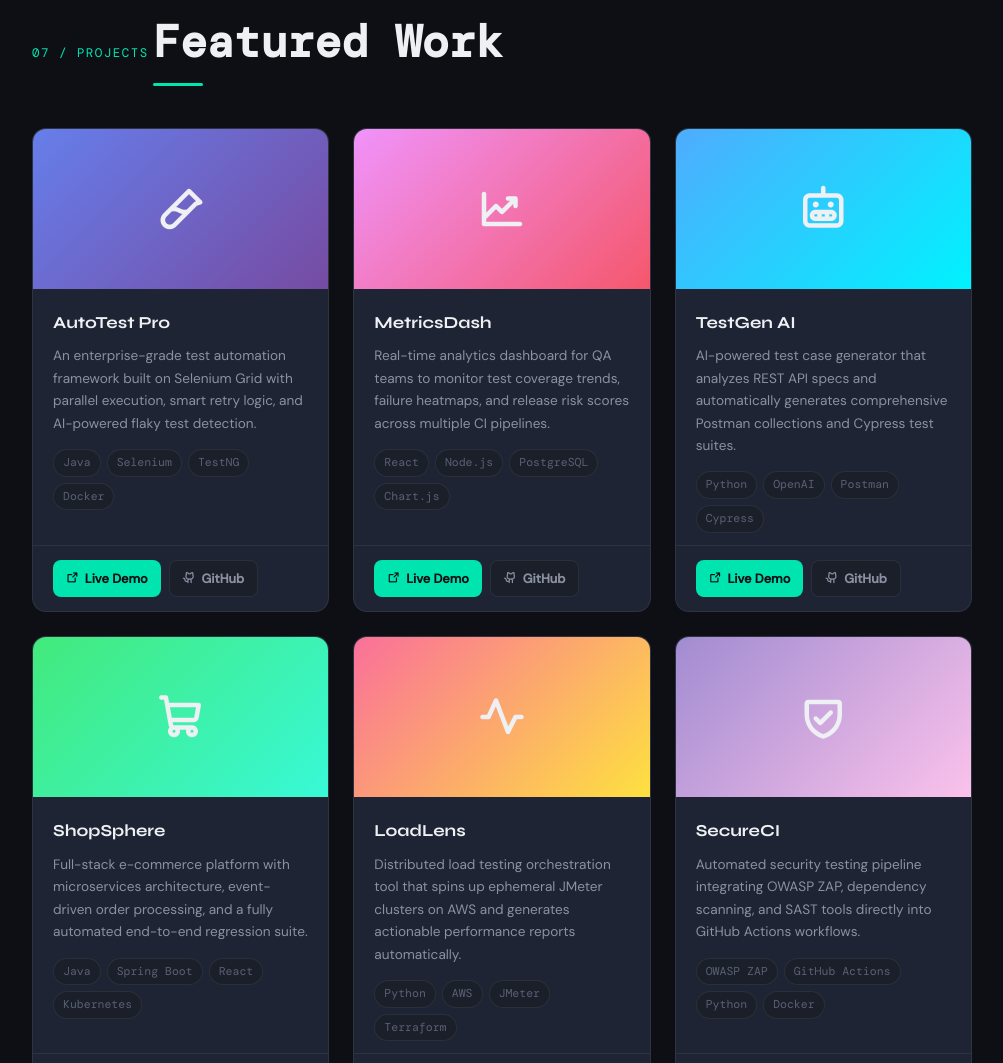
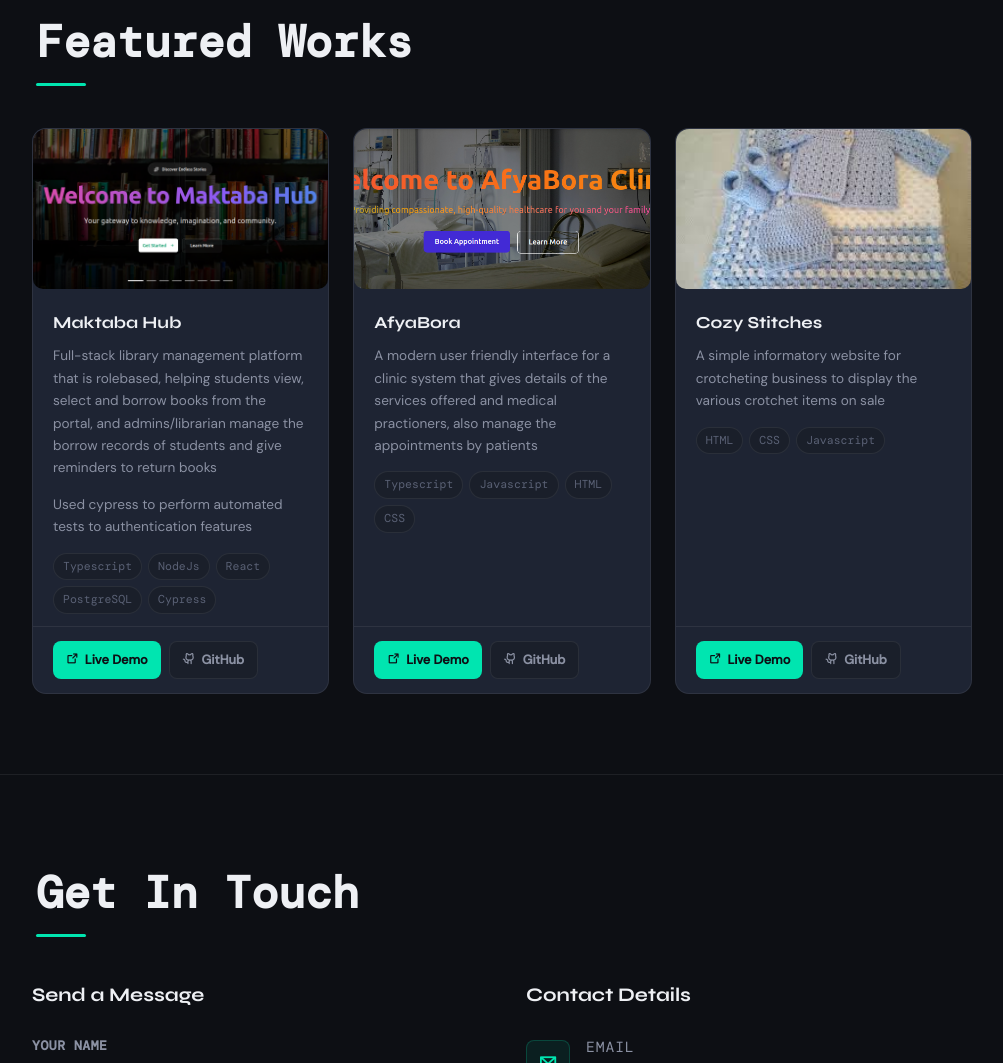
Before and after one commit to MuchiriRobee/portfolio, a plain HTML site: page client/index.html in a window 1280 px wide. Shown: the part 5238-6301 px from the top of the page, without its empty margins (268-1271 px from the left). Drawn offline with nearby package versions, Linux system fonts and the light colour scheme.

Commit message:
worked on projects

```diff
--- a/client/index.html
+++ b/client/index.html
@@ -444,12 +444,12 @@
     ══════════════════════════════════════ -->
     <section id="projects" class="section section-projects">
       <div class="section-header reveal">
-        <span class="section-label">07 / Projects</span>
-        <h2 class="section-title">Featured Work</h2>
+        <span class="section-label"></span>
+        <h2 class="section-title">Featured Works</h2>
       </div>
 
       <div class="projects-grid">
-
+<!--
         <div class="project-card reveal">
           <div class="project-img">
             <div class="project-img-placeholder gradient-1">
@@ -515,70 +515,65 @@
             <a href="#" class="btn-sm btn-github"><i class="ph-bold ph-github-logo"></i> GitHub</a>
           </div>
         </div>
-
+      -->
         <div class="project-card reveal">
           <div class="project-img">
-            <div class="project-img-placeholder gradient-4">
-              <i class="ph-bold ph-shopping-cart"></i>
-            </div>
+            <img src="assets/projects/maktaba.png">
             <div class="project-overlay">
-              <span>E-Commerce</span>
+              <span>Management</span>
             </div>
           </div>
           <div class="project-body">
-            <h3>ShopSphere</h3>
-            <p>Full-stack e-commerce platform with microservices architecture, event-driven order processing, and a fully automated end-to-end regression suite.</p>
+            <h3>Maktaba Hub</h3>
+            <p>Full-stack library management platform that is rolebased, helping students view, select and borrow books from the portal, and admins/librarian manage the borrow records of students and give reminders to return books</p>
+            <p>Used cypress to perform automated tests to authentication features</p>
             <div class="project-tags">
-              <span>Java</span><span>Spring Boot</span><span>React</span><span>Kubernetes</span>
+              <span>Typescript</span><span>NodeJs</span><span>React</span><span>PostgreSQL</span><span>Cypress</span>
             </div>
           </div>
           <div class="project-footer">
-            <a href="#" class="btn-sm btn-demo"><i class="ph-bold ph-arrow-square-out"></i> Live Demo</a>
-            <a href="#" class="btn-sm btn-github"><i class="ph-bold ph-github-logo"></i> GitHub</a>
+            <a href="https://library-coral-iota.vercel.app/" class="btn-sm btn-demo"><i class="ph-bold ph-arrow-square-out"></i> Live Demo</a>
+            <a href="https://github.com/MuchiriRobee/Library-Frontend" class="btn-sm btn-github"><i class="ph-bold ph-github-logo"></i> GitHub</a>
           </div>
         </div>
 
         <div class="project-card reveal reveal-delay-1">
           <div class="project-img">
-            <div class="project-img-placeholder gradient-5">
-              <i class="ph-bold ph-activity"></i>
-            </div>
+            <img src="assets/projects/afyabora.png">
             <div class="project-overlay">
-              <span>Performance</span>
+              <span>Clinic</span>
             </div>
           </div>
           <div class="project-body">
-            <h3>LoadLens</h3>
-            <p>Distributed load testing orchestration tool that spins up ephemeral JMeter clusters on AWS and generates actionable performance reports automatically.</p>
+            <h3>AfyaBora</h3>
+            <p>A modern user friendly interface for a clinic system that gives details of the services offered and medical practioners, also manage the appointments by patients</p>
             <div class="project-tags">
-              <span>Python</span><span>AWS</span><span>JMeter</span><span>Terraform</span>
+              <span>Typescript</span><span>Javascript</span><span>HTML</span><span>CSS</span>
             </div>
           </div>
           <div class="project-footer">
-            <a href="#" class="btn-sm btn-demo"><i class="ph-bold ph-arrow-square-out"></i> Live Demo</a>
-            <a href="#" class="btn-sm btn-github"><i class="ph-bold ph-github-logo"></i> GitHub</a>
+            <a href="https://clinic-mocha.vercel.app/" class="btn-sm btn-demo"><i class="ph-bold ph-arrow-square-out"></i> Live Demo</a>
+            <a href="https://github.com/MuchiriRobee/Clinic" class="btn-sm btn-github"><i class="ph-bold ph-github-logo"></i> GitHub</a>
           </div>
         </div>
 
         <div class="project-card reveal reveal-delay-2">
           <div class="project-img">
-            <div class="project-img-placeholder gradient-6">
-              <i class="ph-bold ph-shield-check"></i>
-            </div>
+            <img src="assets/projects/crotchet.jpg">
             <div class="project-overlay">
-              <span>Security</span>
+              <span>Crotchet</span>
             </div>
           </div>
           <div class="project-body">
-            <h3>SecureCI</h3>
-            <p>Automated security testing pipeline integrating OWASP ZAP, dependency scanning, and SAST tools directly into GitHub Actions workflows.</p>
+            <h3>Cozy Stitches </h3>
+            <p>A simple informatory website for crotcheting business to display the various crotchet items on sale</p>
             <div class="project-tags">
-              <span>OWASP ZAP</span><span>GitHub Actions</span><span>Python</span><span>Docker</span>
+              <span>HTML</span><span>CSS</span><span>Javascript</span>
             </div>
           </div>
           <div class="project-footer">
-            <a href="#" class="btn-sm btn-demo"><i class="ph-bold ph-arrow-square-out"></i> Live Demo</a>
-            <a href="#" class="btn-sm btn-github"><i class="ph-bold ph-github-logo"></i> GitHub</a>
+            <a href="https://crochet-ashen-phi.vercel.app/" class="btn-sm btn-demo"><i class="ph-bold ph-arrow-square-out"></i> Live Demo</a>
+            <a href="https://github.com/MuchiriRobee/Crochet" class="btn-sm btn-github"><i class="ph-bold ph-github-logo"></i> GitHub</a>
           </div>
         </div>
 
--- a/client/style.css
+++ b/client/style.css
@@ -1028,6 +1028,13 @@ button { cursor: pointer; font-family: inherit; border: none; background: none;
   overflow: hidden;
 }
 
+.project-img img{
+  width:100%;
+  height:100%;
+  object-fit:cover;
+  border-radius:10px;
+}
+
 .project-img-placeholder {
   width: 100%; height: 100%;
   display: flex;
```
Also changed, not shown: client/assets/projects/afyabora.png (added), client/assets/projects/crotchet.jpg (added), client/assets/projects/maktaba.png (added).
